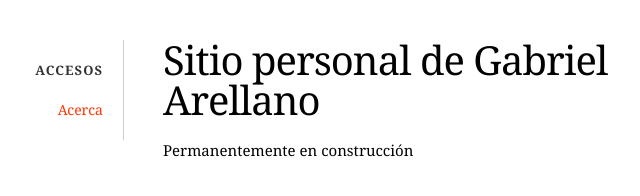
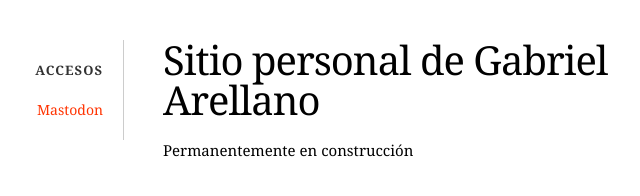
Before and after one commit to aretche/aretche.github.io, a plain HTML site: page index.html in a window 1280 px wide. Shown: the full height of the page, 117-757 px from the left. Drawn offline with Linux system fonts and the light colour scheme.

Commit message:
Add mastodon link

```diff
--- a/index.html
+++ b/index.html
@@ -20,7 +20,7 @@
     <div id="sidebar">
       <h2>Accesos</h2>
       <ul>
-        <li><a href="#">Acerca</a></li>
+        <li><a rel="me" href="https://hachyderm.io/@aretche">Mastodon</a></li>
       </ul>
     </div>
   </body>
```
